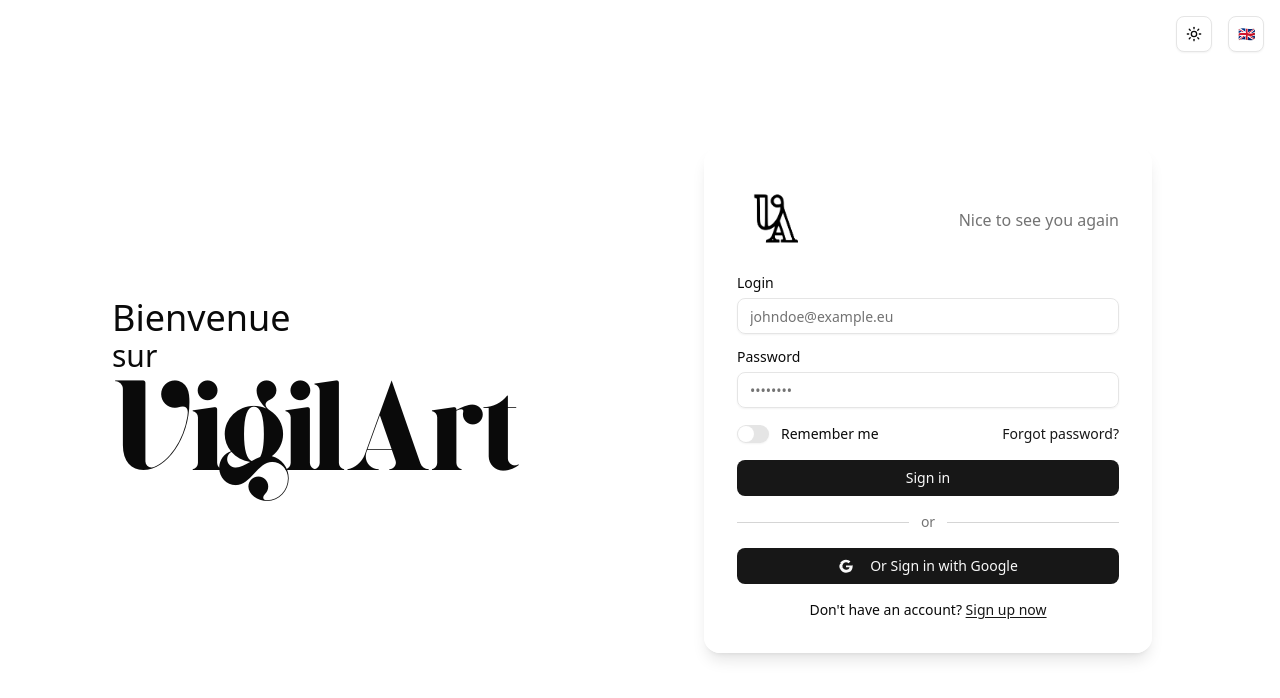
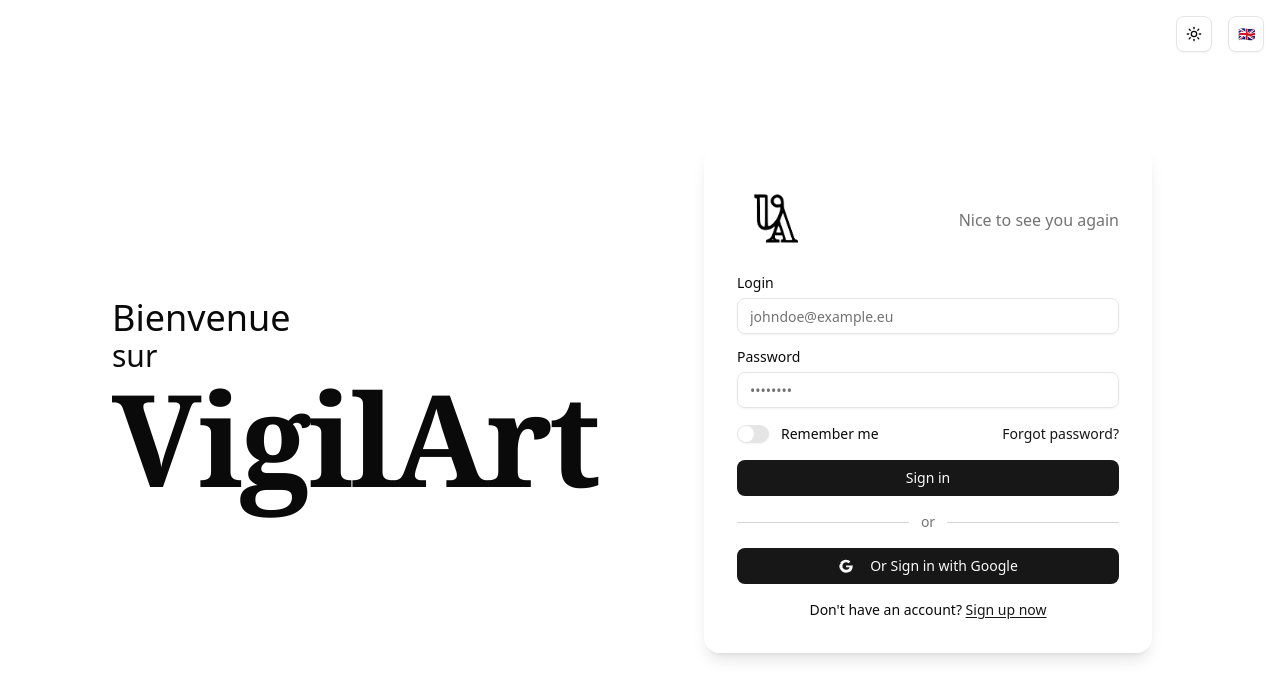
Before and after one commit to VigilArt-app/VigilArt, a Next.js app in the folder web-app/: page /login in a window 1280 px wide. Shown: the top 698 px of the page. Built offline with nearby package versions, Linux system fonts and the light colour scheme.

Commit message:
fix(warning): remove police that causes warning

```diff
--- a/web-app/src/app/globals.css
+++ b/web-app/src/app/globals.css
@@ -1,17 +1,9 @@
 @import "tailwindcss";
 
-/* Giaza font: place the OTF file in `public/fonts/` (e.g. Giaza-regular.otf) */
-@font-face {
-  font-family: 'Giaza';
-  src: url('/fonts/Giaza-regular.otf') format('opentype');
-  font-weight: 400;
-  font-style: normal;
-  font-display: swap;
-}
-
-/* Utility class to apply Giaza to headings */
+/* Utility class to apply serif font to headings */
 .font-giaza {
-  font-family: 'Giaza', ui-serif, Georgia, 'Times New Roman', Times, serif;
+  font-family: ui-serif, Georgia, 'Times New Roman', Times, serif;
+  font-weight: 700;
 }
 
 @custom-variant dark (&:is(.dark *));
```
